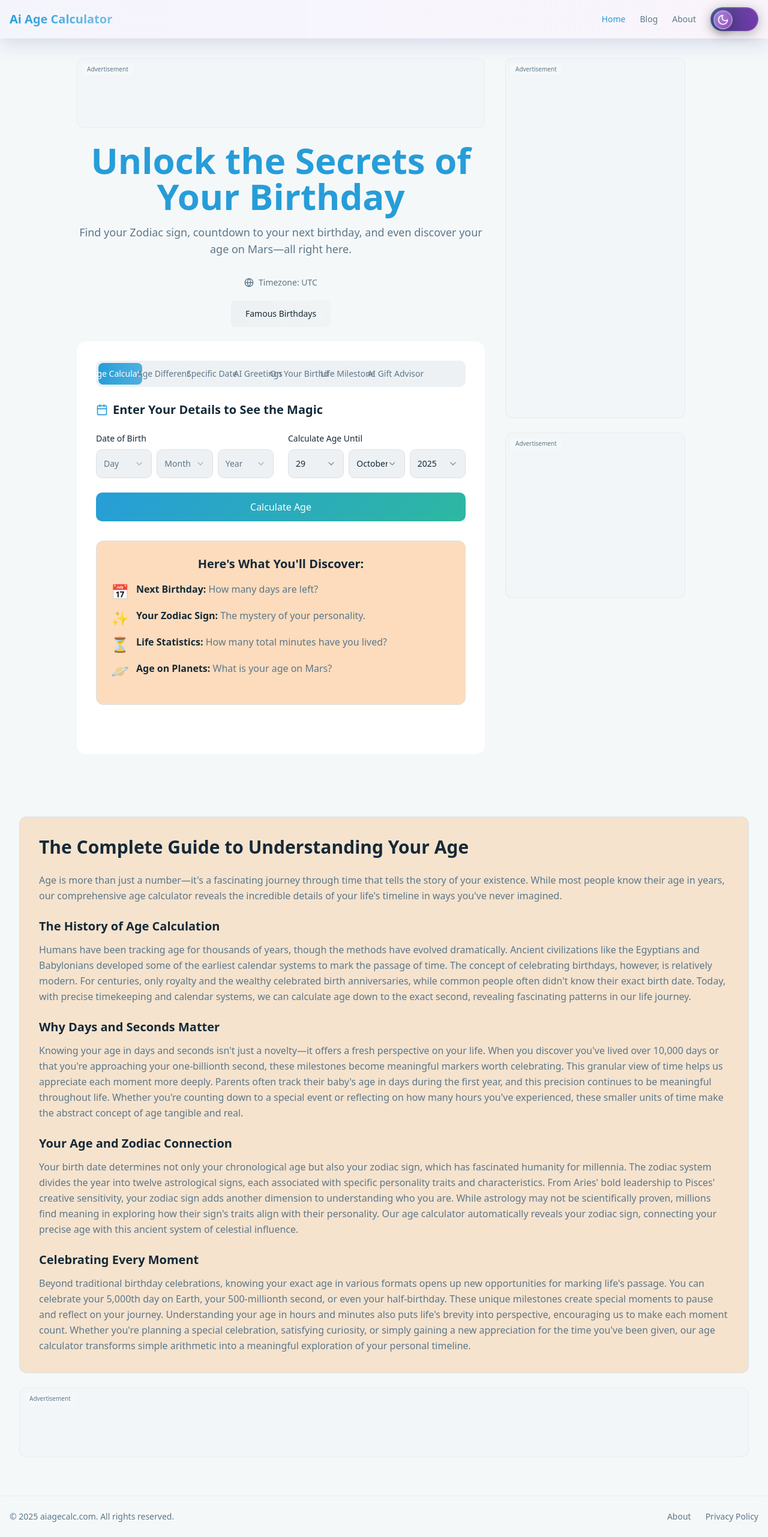
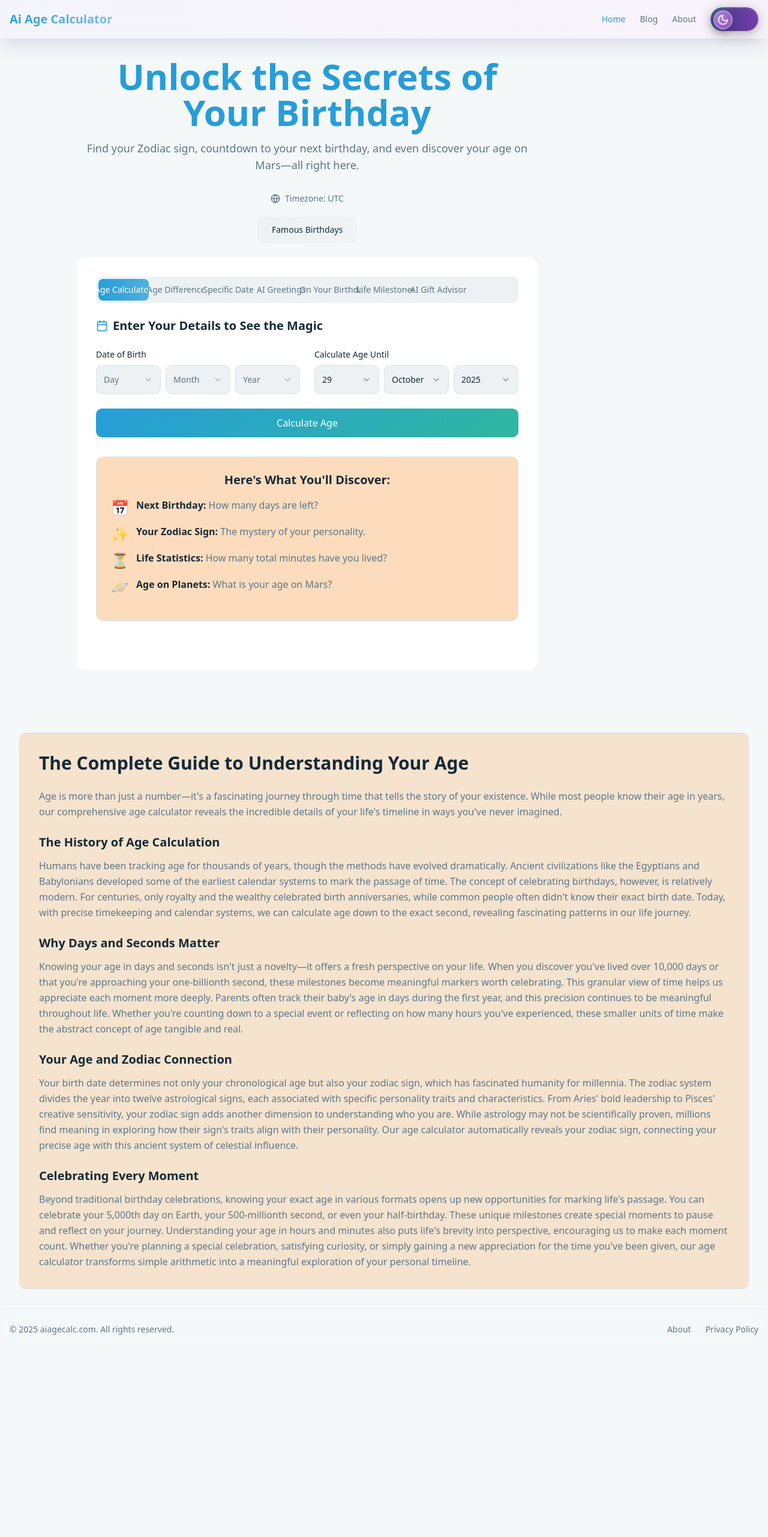
Before and after one commit to mirajulbuilds/aiagecalculator, a React (Vite) app: page / in a window 1280 px wide. Shown: the whole page at 60% size. After the commit the page ends 2250 px from the top, so only its background shows below. Built offline with nearby package versions, Linux system fonts and the light colour scheme.

Commit message:
Hide Google Ads

```diff
--- a/src/components/AppSidebar.tsx
+++ b/src/components/AppSidebar.tsx
@@ -50,12 +50,12 @@ export function AppSidebar() {
         </SidebarGroup>
 
         {/* Sidebar Ads - Only show when sidebar is open */}
-        {open && (
+        {/* {open && (
           <div className="space-y-4 mt-6 px-2">
             <AdSenseBanner format="vertical" />
             <AdSenseBanner format="square" />
           </div>
-        )}
+        )} */}
       </SidebarContent>
     </Sidebar>
   );
--- a/src/components/CelebrityProfile.tsx
+++ b/src/components/CelebrityProfile.tsx
@@ -250,9 +250,9 @@ export const CelebrityProfile: React.FC<CelebrityProfileProps> = ({ celebrity })
           </section>
 
           {/* Ad */}
-          <div className="mb-12">
+          {/* <div className="mb-12">
             <AdSenseBanner format="horizontal" />
-          </div>
+          </div> */}
 
           {/* Biography Section */}
           <section className="mb-12">
@@ -294,9 +294,9 @@ export const CelebrityProfile: React.FC<CelebrityProfileProps> = ({ celebrity })
           </section>
 
           {/* Ad */}
-          <div className="mb-8">
+          {/* <div className="mb-8">
             <AdSenseBanner format="horizontal" />
-          </div>
+          </div> */}
         </div>
       </main>
     </>
--- a/src/components/CelebrityProfileModal.tsx
+++ b/src/components/CelebrityProfileModal.tsx
@@ -282,9 +282,9 @@ export const CelebrityProfileModal: React.FC<CelebrityProfileModalProps> = ({
             </section>
 
             {/* Ad placeholder for in-profile ad */}
-            <div id="ad-in-profile" className="my-6">
+            {/* <div id="ad-in-profile" className="my-6">
               <AdSenseBanner format="large-horizontal" />
-            </div>
+            </div> */}
 
             <section>
               <h2 className="text-2xl font-bold mb-4">Biography</h2>
--- a/src/pages/Index.tsx
+++ b/src/pages/Index.tsx
@@ -509,7 +509,7 @@ const Index = () => {
         {/* Main Content */}
         <div className="flex-1 w-full max-w-3xl mx-auto xl:mx-0">
         {/* Top Banner Ad */}
-        <AdSenseBanner format="large-horizontal" className="mb-6" />
+        {/* <AdSenseBanner format="large-horizontal" className="mb-6" /> */}
 
         {/* Header */}
         <header className="text-center mb-8">
@@ -1680,9 +1680,9 @@ const Index = () => {
 
 
         {/* Ad Banner */}
-        {result && activeTab === "calculator" && (
+        {/* {result && activeTab === "calculator" && (
           <AdSenseBanner format="large-horizontal" className="mb-6" />
-        )}
+        )} */}
 
         {/* Live Age Display */}
         {liveAge && activeTab === "calculator" && (
@@ -1757,16 +1757,16 @@ const Index = () => {
 
 
         {/* Bottom Ad Banner */}
-        {result && activeTab === "calculator" && (
+        {/* {result && activeTab === "calculator" && (
           <AdSenseBanner format="horizontal" className="mt-6" />
-        )}
+        )} */}
         </div>
 
         {/* Right Sidebar Ads - Hidden on mobile/tablet */}
-        <aside className="hidden xl:flex xl:flex-col w-full xl:w-[320px] space-y-6 xl:sticky xl:top-20 xl:self-start">
+        {/* <aside className="hidden xl:flex xl:flex-col w-full xl:w-[320px] space-y-6 xl:sticky xl:top-20 xl:self-start">
           <AdSenseBanner format="vertical" />
           <AdSenseBanner format="square" />
-        </aside>
+        </aside> */}
       </div>
 
       {/* SEO Content for Age Calculator */}
@@ -1811,9 +1811,9 @@ const Index = () => {
       </article>
 
       {/* Bottom Page Ad - Always visible */}
-      <div className="max-w-7xl mx-auto mt-6 mb-8">
+      {/* <div className="max-w-7xl mx-auto mt-6 mb-8">
         <AdSenseBanner format="large-horizontal" />
-      </div>
+      </div> */}
     </main>
   );
 };
```
